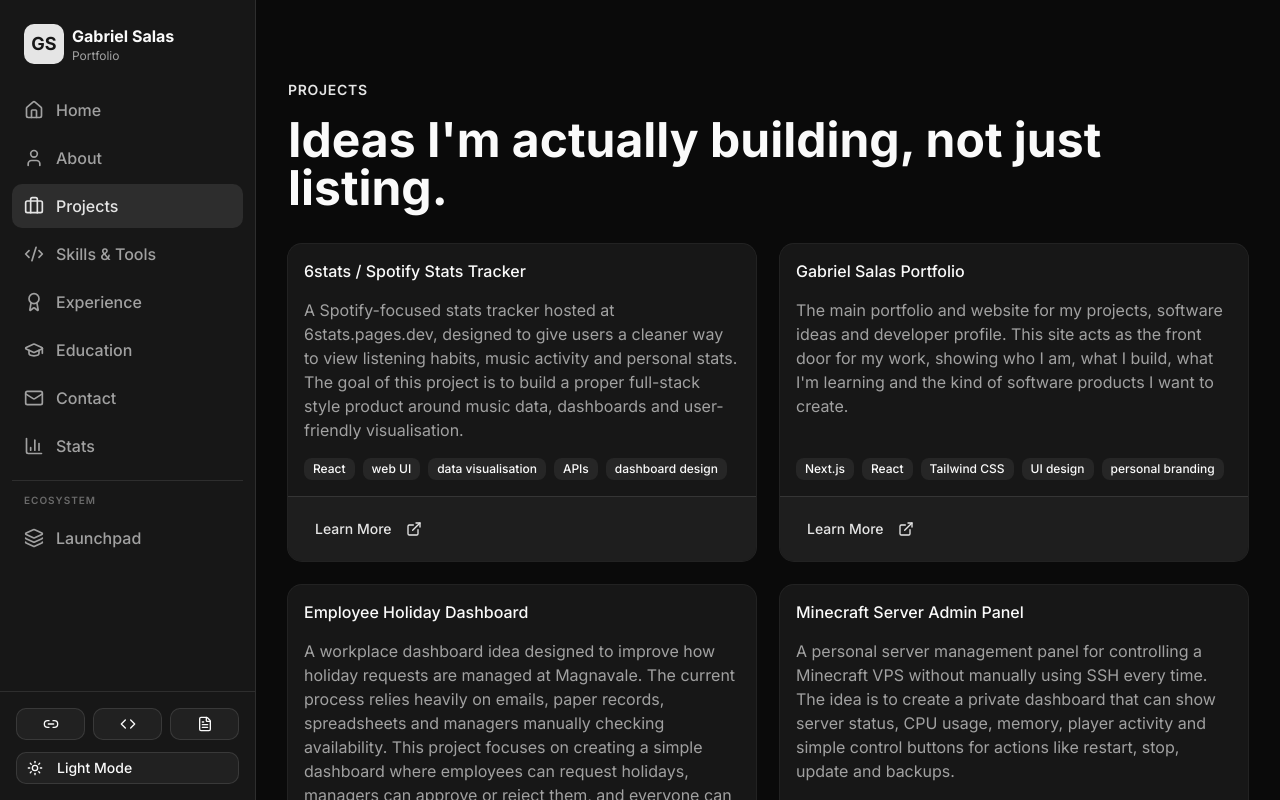
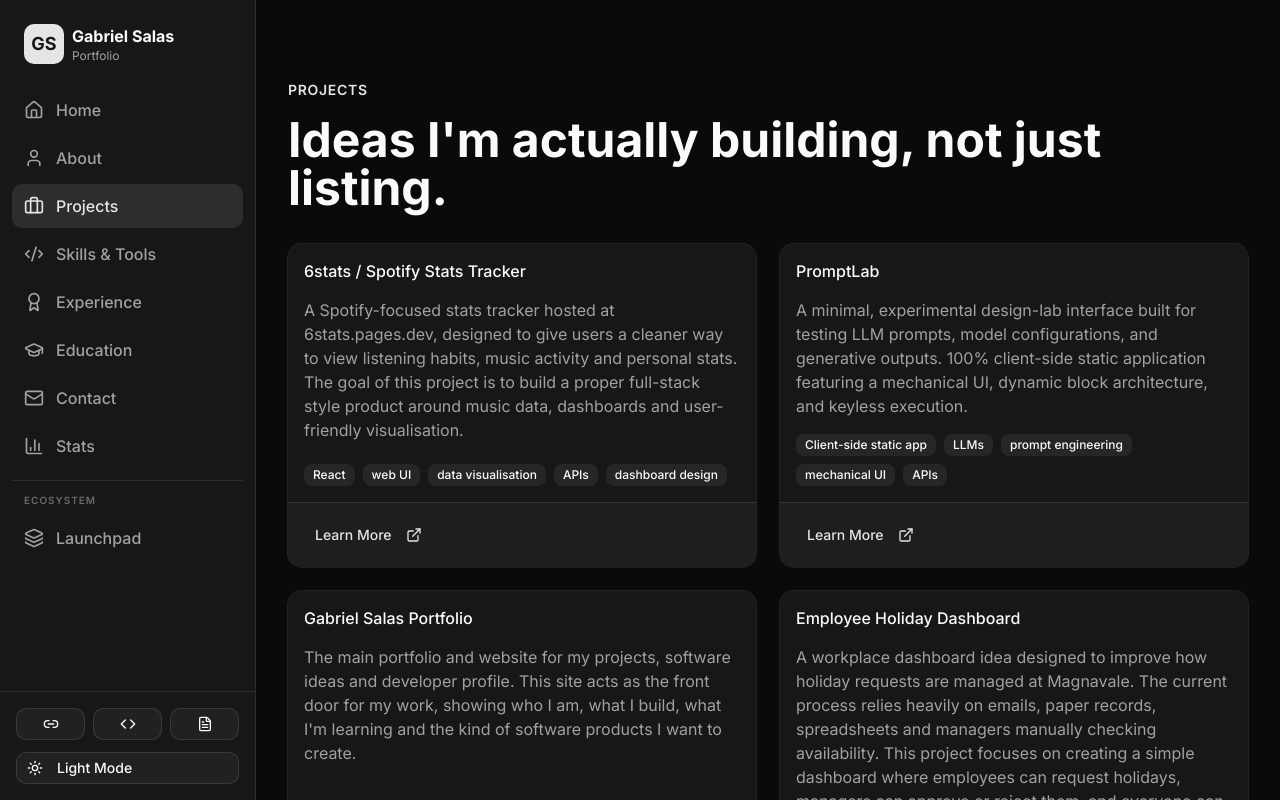
Before and after one commit to heozinho/6ixtype, a Next.js app: page /projects in a window 1280 px wide. Built offline with nearby package versions, Linux system fonts and the light colour scheme.

Commit message:
feat(apps): Add PromptLab to ecosystem apps and projects list

```diff
--- a/src/components/launchpad/LaunchpadGrid.tsx
+++ b/src/components/launchpad/LaunchpadGrid.tsx
@@ -15,6 +15,7 @@ const filters: { id: FilterId; label: string }[] = [
   { id: "analytics", label: "Analytics" },
   { id: "platform", label: "Platform" },
   { id: "music", label: "Music" },
+  { id: "ai", label: "AI" },
 ];
 
 export default function LaunchpadGrid() {
--- a/src/data/apps.ts
+++ b/src/data/apps.ts
@@ -1,5 +1,5 @@
 export type AppStatus = 'live' | 'building' | 'prototype';
-export type AppType = 'platform' | 'analytics' | 'music' | 'portfolio';
+export type AppType = 'platform' | 'analytics' | 'music' | 'portfolio' | 'ai';
 
 export interface AppAction {
   label: string;
@@ -115,4 +115,28 @@ export const ecosystemApps: EcosystemApp[] = [
     primaryAction: { label: 'View Concept', href: '/projects' },
     secondaryAction: { label: 'Coming Soon', href: '/projects' },
   },
+  {
+    id: 'promptlab',
+    name: 'PromptLab',
+    slug: 'promptlab',
+    tagline: 'Experimental design-lab for LLM prompts',
+    description:
+      'A minimal, cold, and precise creative workstation for testing LLM prompts, model configurations, and generative outputs. 100% client-side with keyless execution and integrated diffusion.',
+    status: 'live',
+    type: 'ai',
+    tags: ['AI', 'Live', 'Workstation'],
+    features: [
+      'Mechanical UI with dynamic blocks',
+      'Keyless execution via community pool',
+      'Integrated diffusion engine',
+      'Compare mode & persistent archive',
+    ],
+    accent: 'slate',
+    accentHex: '#64748b',
+    primaryAction: {
+      label: 'Open Lab',
+      href: 'https://prompt-playground.pages.dev',
+      external: true,
+    },
+  },
 ];
--- a/src/data/projects.ts
+++ b/src/data/projects.ts
@@ -4,6 +4,12 @@ export const projects = [
     description: 'A Spotify-focused stats tracker hosted at 6stats.pages.dev, designed to give users a cleaner way to view listening habits, music activity and personal stats. The goal of this project is to build a proper full-stack style product around music data, dashboards and user-friendly visualisation.',
     tech: 'React, web UI, data visualisation, APIs, dashboard design',
     link: 'https://6stats.pages.dev'
+  },
+  {
+    title: 'PromptLab',
+    description: 'A minimal, experimental design-lab interface built for testing LLM prompts, model configurations, and generative outputs. 100% client-side static application featuring a mechanical UI, dynamic block architecture, and keyless execution.',
+    tech: 'Client-side static app, LLMs, prompt engineering, mechanical UI, APIs',
+    link: 'https://prompt-playground.pages.dev'
   },
   {
     title: 'Gabriel Salas Portfolio',
```
